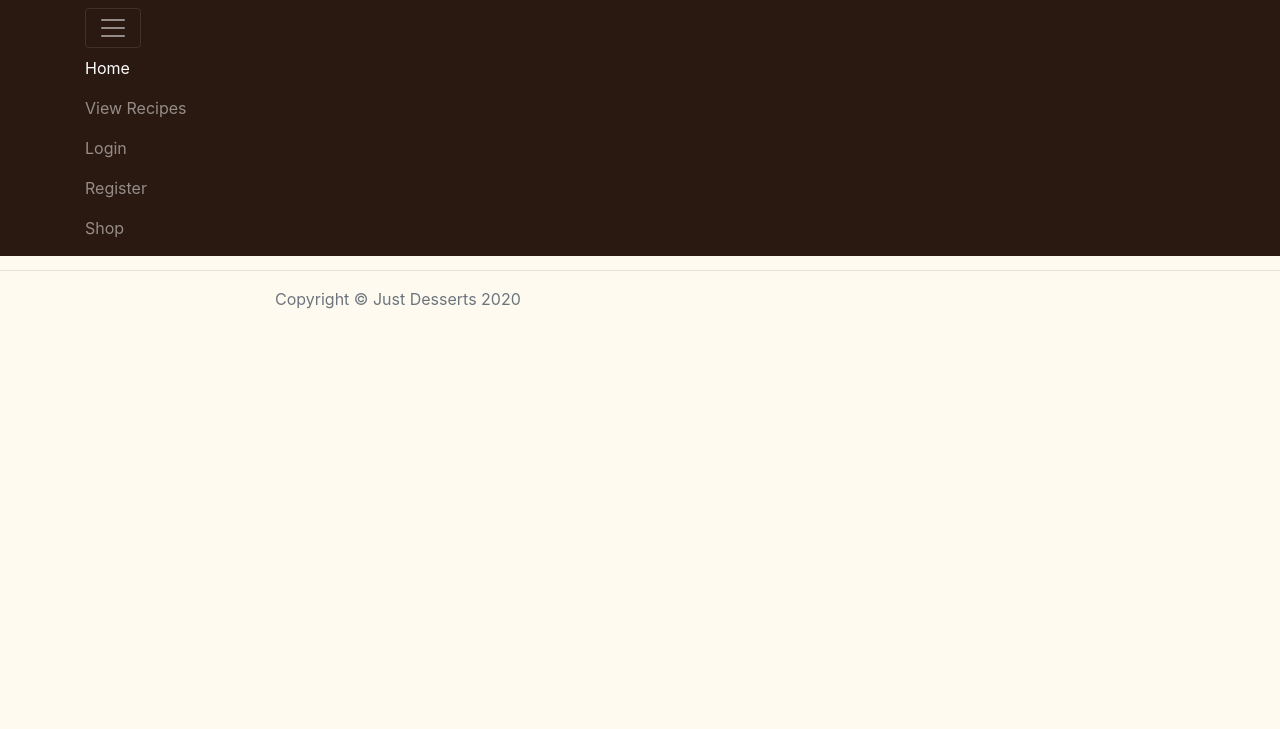
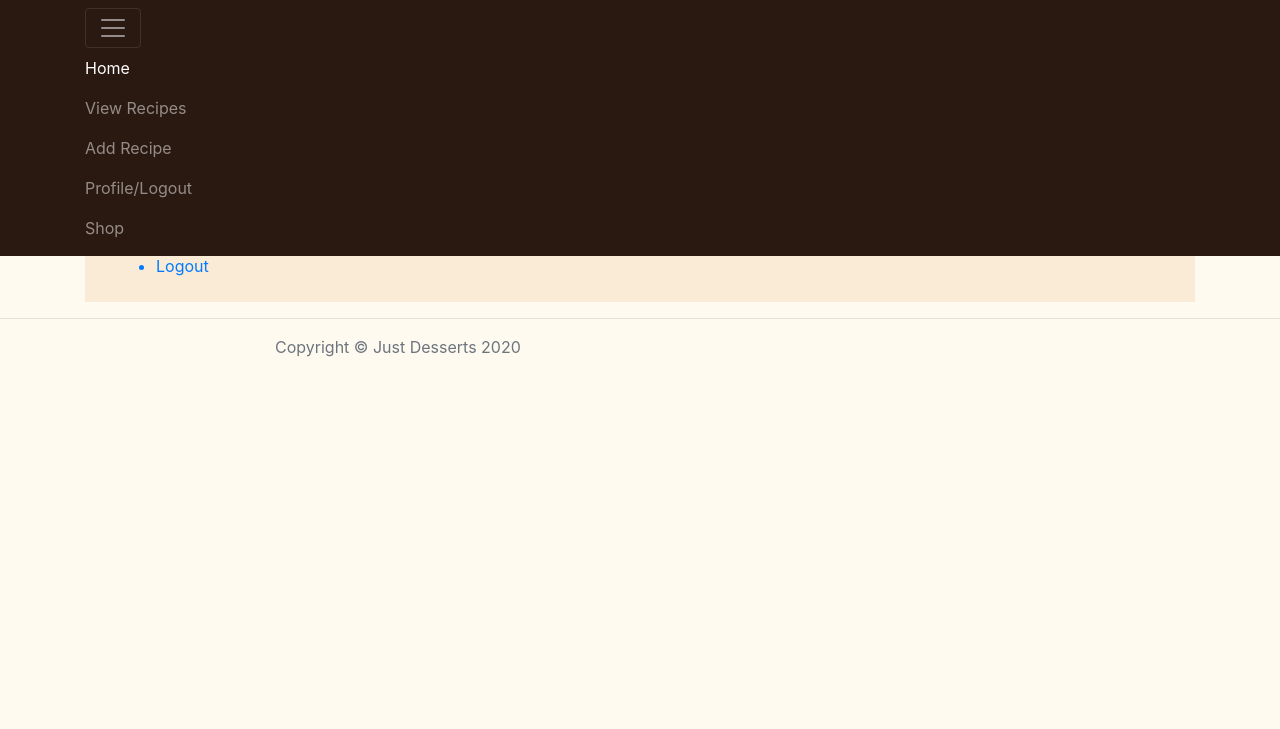
Before and after one commit to pmadden90/milestone-project-3-ci, a Flask app: a page that uses templates/base.html in a window 1280 px wide, after a click that opens the changed part. Shown: the top 729 px of the page. Run offline with Flask 2, Linux system fonts and the light colour scheme; the visitor is signed in with stand-in values (Sample User, id 1); a database or web service that is not in the repository returns one stand-in record (values such as "Sample title"); some libraries are stand-ins or nearby versions; some web fonts are replaced.

Commit message:
Sessions working but add recipe route has stopped working

```diff
--- a/app.py
+++ b/app.py
@@ -106,22 +106,7 @@ def profile(user):
 		return render_template('profile.html', user=user_in_db)
 	else:
 		flash("You must be logged in!")
-		return redirect(url_for('homepage_index'))
-
-# Admin area
-@app.route('/admin')
-def admin():
-	if 'user' in session:
-		if session['username'] == "admin":
-			return render_template('admin.html')
-		else:
-			flash('Only Admins can access this page!')
-			return redirect(url_for('index'))
-	else:
-		flash('You must be logged')
-		return redirect(url_for('homepage_index'))
-
-
+		return redirect(url_for('user_home'))
 
 
 @app.route('/user/login/page')
@@ -133,10 +118,13 @@ def login_page():
 def login():
 	# Check if user is not logged in already
 	if 'user' in session:
+
 		user_in_db = users.find_one({"username": session['user']})
+
 		if user_in_db:
 			# If so redirect user to their profile
 			#flash("You are logged in already!")
+            #session['user'] = user_in_db['username']
 			return redirect(url_for('profile', user=user_in_db['username']))
 	else:
 		# Render the page for user to be able to log in
@@ -152,14 +140,9 @@ def user_auth():
 	if user_in_db:
 		# If passwords match (hashed / real password)
 		if check_password_hash(user_in_db['password'], form['user_password']):
-			# Log user in (add to session)
-			session['user'] = form['username']
-			# If the user is admin redirect him to admin area
-			if session['user'] == "admin":
-				return redirect(url_for('admin'))
-			else:
-				flash("You were logged in!")
-				return redirect(url_for('profile', user=user_in_db['username']))
+            #session['user'] = user_in_db['username']
+			flash("You were logged in!")
+			return redirect(url_for('profile', user=user_in_db['username']))
 
 		else:
 			flash("Wrong password or user name!")
@@ -177,46 +160,34 @@ def paginate_recipes(offset=0, per_page=6):
 
 
 #Recipes Page
-@app.route('/recipes/',defaults={'page': 1}, methods=['GET']) #defaults={'page': 1},
-@app.route('/recipes/page/<int:page>', methods=['GET'])
+@app.route('/recipes/', methods=['GET'])
 
-def get_recipes(page):
+def get_recipes():
 
     dessert = mongo.db.desserts
-    #First Page
-    #desserts = dessert.find({'_id': {'$gte': last_id}}).sort('recipe_name', pymongo.ASCENDING).limit(6)
-    #Second Page
-    #dessert.find({'_id': {'$gte': last_id}}).sort('recipe_name', pymongo.ASCENDING).limit(6).skip(6)
-    #Third Page
-    #dessert.find({'_id': {'$gte': last_id}}).sort('recipe_name', pymongo.ASCENDING).limit(6).skip(6)
+
     total = mongo.db.desserts.count()
-    limit = 6
-    num_of_pages = total/limit + 1
-    pagination = get_pagination(page=page,
-                            per_page=limit,   #results per page
-                            total=total,         #total number of results
-                            format_total=True,   #format total. example 1,024
-                            format_number=True,  #turn on format flag
-                            record_name='recipes', #provide context
-                            )
-    #page_number = int
-    #skipped = (page_number - 1) * limit
+
     offset = 0
     starting_id = dessert.find().sort('_id', pymongo.ASCENDING)
     last_id = starting_id[offset]['_id']
-    desserts = dessert.find({'_id': {'$gte': last_id}}).sort('recipe_name', pymongo.ASCENDING).limit(limit)
-    documents_cursor = mongo.db.desserts.find() # returns a cursor. you can sort at this point
-    desserts_in_page = documents_cursor.skip(6).limit(limit)
+    desserts = dessert.find({'_id': {'$gte': last_id}}).sort('recipe_name', pymongo.ASCENDING)#.limit(limit)
+    documents_cursor = mongo.db.desserts.find()
 
-    return render_template("recipes.html", recipes=desserts, pagination=pagination, page=page,
-    total=total, per_page=limit)
+    return render_template("recipes.html", recipes=desserts, total=total)
 
 
-@app.route('/recipes/new/<user_id>', methods=['GET'])
-def add_recipe(user_id):
-    users = mongo.db.users.find()
-    the_user = mongo.db.users.find_one({"_id": ObjectId(user_id)})
-    return render_template("addrecipe.html", users=users, the_user=the_user)
+@app.route('/recipes/new')
+def add_recipe():
+    form = request.form.to_dict()
+    user_in_db = users.find_one({"username": form['username']})
+        # Check for user in database
+    if user_in_db:
+        session['userid'] = user_in_db._id
+        return render_template("addrecipe.html", session=session)
+    else:
+	    return redirect(url_for('login'))
+
 
 #Adding Recipe
 @app.route('/recipe/insert', methods=['POST'])
@@ -255,10 +226,12 @@ def update_recipe(dessert_id):
         'recipe_description':request.form.get('recipe_description'),
         'ingredients':request.form.get('ingredients'),
         'equipment_needed':request.form.get('equipment_needed'),
-        # 'method':request.form.get['method'],
+        'method':request.form.get['method'],
         'gluten_free':request.form.get('gluten_free'),
         'contains_nuts':request.form.get('contains_nuts'),
-        'vegan_friendly':request.form.get('vegan_friendly')
+        'vegan_friendly':request.form.get('vegan_friendly'),
+        'author':request.form.get('author'),
+        'img_url':request.form.get('img_url')
     }
     desserts.update({"_id": ObjectId(dessert_id)}, recipe_edit),
     return redirect(url_for('edit_success'))
--- a/static/css/style.css
+++ b/static/css/style.css
@@ -1,5 +1,6 @@
 body {
     background-color: #FFFAF0; /*Seashell*/
+    min-height: calc(100vh - 70px);
 }
 
 h1 {
@@ -7,12 +8,19 @@ h1 {
 }
 .navbar {
     background-color: #2A1911; /*Same brown as image in masthead*/
+    margin-bottom: 10px;
     /* background-color: #FFFAF0; */
 }
 .navbar-dark .navbar-brand {
     color: #fff;
     font-family: Molle;
     font-size: 2.5em;
+}
+
+.footer{
+    bottom:0 !important;
+    height: 50px;
+
 }
 
 /*Page Corner Fold Effect*/
@@ -153,7 +161,7 @@ h1 {
 
 .fourofour-image {
     background-image: url('../img/chef-thinking.jpg') !important;
-    background-repeat: no-repeat;
+    background-repeat: round;
     background-size: auto;
     background-color: transparent;
     height: 95vh;
--- a/templates/404.html
+++ b/templates/404.html
@@ -1,6 +1,9 @@
 {% extends 'base.html' %} {% block content %}
   <!-- Page Content -->
-  <div class="fourofour-image">
+  <div class="mt-5">
+  </div>
+
+    <div class="fourofour-image">
         <header class="jumbotron" style="background-color: white">
             <h1>Uh-oh<i class="fa fa-bug"></i></h1>
             <p class="lead">I've no idea what happened there.  <br>
--- a/templates/addrecipe.html
+++ b/templates/addrecipe.html
@@ -1,5 +1,5 @@
 {% extends 'base.html' %} {% block content %}
-<h1>Just Desserts</h1>
+<h1 class="mt-5">Just Desserts</h1>
 <h3>Add A Recipe</h3>
 <div class="container-fluid">
 	<form action="{{ url_for('insert_recipe') }}" method="POST" class="col-xs-12">
--- a/templates/base.html
+++ b/templates/base.html
@@ -2,7 +2,7 @@
 <html lang="en">
 
 <head>
-    <link rel="icon" href="../img/just_desserts_ico.ico" type="image/x-icon" />
+    <link rel="icon" href="{{url_for('static', filename='img/just_desserts.ico')}}" type="image/x-icon" />
 	<meta charset="utf-8">
 	<meta name="viewport" content="width=device-width, initial-scale=1, shrink-to-fit=no">
 	<meta name="description" content="Just Desserts">
@@ -11,7 +11,7 @@
 	<title>Just Desserts</title>
 
 	<!-- Bootstrap core CSS -->
-	<link href="../static/vendor/bootstrap/css/bootstrap.min.css" rel="stylesheet">
+	<link href="{{url_for ('static', filename='vendor/bootstrap/css/bootstrap.min.css')}}" rel="stylesheet">
 
 	<!-- Materialize CDN
 	<link rel="stylesheet" href="https://cdnjs.cloudflare.com/ajax/libs/materialize/0.100.2/css/materialize.min.css">
@@ -24,7 +24,7 @@
 	<link href="https://stackpath.bootstrapcdn.com/font-awesome/4.7.0/css/font-awesome.min.css" rel="stylesheet" integrity="sha384-wvfXpqpZZVQGK6TAh5PVlGOfQNHSoD2xbE+QkPxCAFlNEevoEH3Sl0sibVcOQVnN" crossorigin="anonymous">
 
     <!-- Custom styles for this template -->
-	<link href="../static/css/heroic-features.css" rel="stylesheet">
+	<link href="{{url_for ('static', filename='static/css/heroic-features.css')}}" rel="stylesheet">
     <link rel="stylesheet" href="{{url_for('static', filename='css/style.css')}}" type="text/css"/>
 </head>
 
@@ -55,7 +55,7 @@
 	<hr>
 
 	<!-- Footer -->
-	<footer>
+	<footer class="footer">
 		<div class="container">
 			<div class="row">
 				<div class="col-lg-8 col-md-10 mx-auto">
@@ -92,8 +92,8 @@
 	</footer>
 
 	<!-- Bootstrap core JavaScript -->
-	<script src="../static/vendor/jquery/jquery.min.js"></script>
-	<script src="../static/vendor/bootstrap/js/bootstrap.bundle.min.js"></script>
+	<script src="{{url_for('static', filename='vendor/jquery/jquery.min.js')}}"></script>
+	<script src="{{url_for ('static', filename='vendor/bootstrap/js/bootstrap.bundle.min.js')}}"></script>
 
     <!--jQuery for Materialize
 	<script src="https://cdnjs.cloudflare.com/ajax/libs/materialize/0.100.2/js/materialize.min.js"></script>-->
--- a/templates/editrecipe.html
+++ b/templates/editrecipe.html
@@ -109,7 +109,7 @@
 					                <div class="form-group">
 						                <div class="input-field col s12 m12">
 							                <i class="fa fa-photo"><label class="col-sm-2 col-form-label" for="icon_prefix">Image URL</label></i>
-							                <input id="img_url" name="img_url" type="text" placeholder="Paste url for image here">
+							                <input id="img_url" name="img_url" type="text" placeholder="{{recipe.img_url}}">
 				                        </div>
 					                </div>
 				                </div>
--- a/templates/index.html
+++ b/templates/index.html
@@ -4,7 +4,7 @@
             <h1>Just Desserts<i class="fa fa-utensil-spoon"></i></h1>
             <p class="lead">A place for all your sweet treats - login to
              share your own and see <br> what everyone else is sharing!</p>
-            <a href="{{ url_for('add_recipe', user_id=user_id) }}" class="btn btn-primary btn-lg">Add My Recipe</a>
+            <a href="{{ url_for('add_recipe') }}" class="btn btn-primary btn-lg">Add My Recipe</a>
         </header>
     </div>
 
--- a/templates/login.html
+++ b/templates/login.html
@@ -1,7 +1,7 @@
 {% extends 'base.html' %} {% block content %}
-
-<div class="container">
-	<div class="row justify-content-center">
+<h2 align="center" class="mt-5">Log In</h2>
+<div class="container mt-5">
+	<div class="row justify-content-center mt-5">
 		<form method="POST" action="/user_auth">
 			<div class="form-group">
 				<label for="username">User name</label>
--- a/templates/partials/navbar.html
+++ b/templates/partials/navbar.html
@@ -8,7 +8,29 @@
 
 			<div class="collapse navbar-collapse" id="collapsibleNavbar">
 				<ul class="navbar-nav ml-auto">
+
+                    {% if the_user != session['user'] %}
 					<li class="nav-item active">
+						<a class="nav-link" href="{{ url_for('user_home') }}">Home
+							<span class="sr-only">(current)</span>
+						</a>
+					</li>
+                    <li class="nav-item">
+						<a class="nav-link" href="{{ url_for('get_recipes') }}">View Recipes</a>
+					</li>
+
+					<li class="nav-item">
+						<a class="nav-link" href="{{ url_for('add_recipe', the_user=the_user, user_id=user_id) }}">Add Recipe</a>
+					</li>
+                    <li class="nav-item">
+                        <a class="nav-link" href="#">Profile/Logout</a>
+                    </li>
+                    <li class="nav-item">
+						<a class="nav-link" href="{{ url_for('get_equipment') }}">Shop</a>
+					</li>
+
+                    {% else %}
+                    <li class="nav-item active">
 						<a class="nav-link" href="{{ url_for('homepage_index') }}">Home
 							<span class="sr-only">(current)</span>
 						</a>
@@ -16,21 +38,16 @@
                     <li class="nav-item">
 						<a class="nav-link" href="{{ url_for('get_recipes') }}">View Recipes</a>
 					</li>
-                    {% if the_user %}
-					<li class="nav-item">
-						<a class="nav-link" href="{{ url_for('add_recipe', the_user=the_user, user_id=user_id) }}">Add Recipe</a>
+                    <li class="nav-item">
+                       <a class="nav-link" href="{{ url_for('login') }}">Login</a>
+                    </li>
+                    <li class="nav-item">
+					    <a class="nav-link" href="{{ url_for('signup') }}">Register</a>
 					</li>
-                        {% else %}
-                        <li class="nav-item">
-                            <a class="nav-link" href="{{ url_for('login') }}">Login</a>
-                        </li>
-                        <li class="nav-item">
-						<a class="nav-link" href="{{ url_for('signup') }}">Register</a>
-					    </li>
-                    {% endif %}
                     <li class="nav-item">
 						<a class="nav-link" href="{{ url_for('get_equipment') }}">Shop</a>
 					</li>
+                    {% endif %}
 				</ul>
 			</div>
 		</div>
--- a/templates/partials/viewrecipe-partial.html
+++ b/templates/partials/viewrecipe-partial.html
@@ -13,7 +13,7 @@
     <br>
 	<h3>{{recipe.recipe_description}}</h3>
 	Recipe submitted by <em>{{recipe.author}}</em>
-        {% if user %}
+        {% if recipe.author == session['user'] %}
     <div class="col-xs-12 col-md-6">
 		<a href="{{ url_for('edit_recipe', dessert_id=recipe._id)}}" class="waves-effect waves-light btn btn-small-b"><i class="fa fa-edit"></i>Edit</a>
     </div>
--- a/templates/profile.html
+++ b/templates/profile.html
@@ -2,7 +2,7 @@
 
 {% block content %}
 
-<h1> Welcome {{ user.username }} </h1>
+<h1 class="mt-5"> Welcome {{ user.username }} </h1>
 
 <div class="container full-width">
     <h2>What would you like to do?</h2>
--- a/templates/recipes.html
+++ b/templates/recipes.html
@@ -1,10 +1,10 @@
 {% extends 'base.html' %} {% block content %}
-<h1 align="center">Just Desserts</h1>
+<h1 class="mt-5" align="center">Just Desserts</h1>
 
 <div class="container full-width">
     {% if total > 1 %}
         {% include 'partials/recipecard.html' %}
-	    {% include 'partials/pagination.html' %}
+
     {% endif %}
 </div>
 
--- a/templates/signup.html
+++ b/templates/signup.html
@@ -2,7 +2,7 @@
 
 
 
-<section class="container-fluid">
+<section class="container-fluid mt-5">
 <h2 align="center">Sign Up</h2>
 	<div class="row">
 		<div class="card mx-auto">
```
Also changed, not shown: static/img/just_desserts.ico (renamed from static/img/just_desserts_ico.ico).
